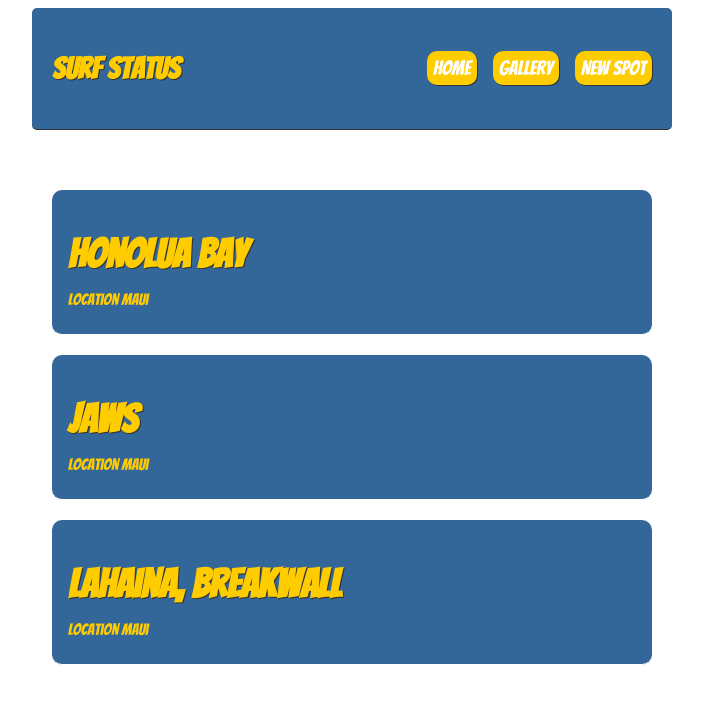
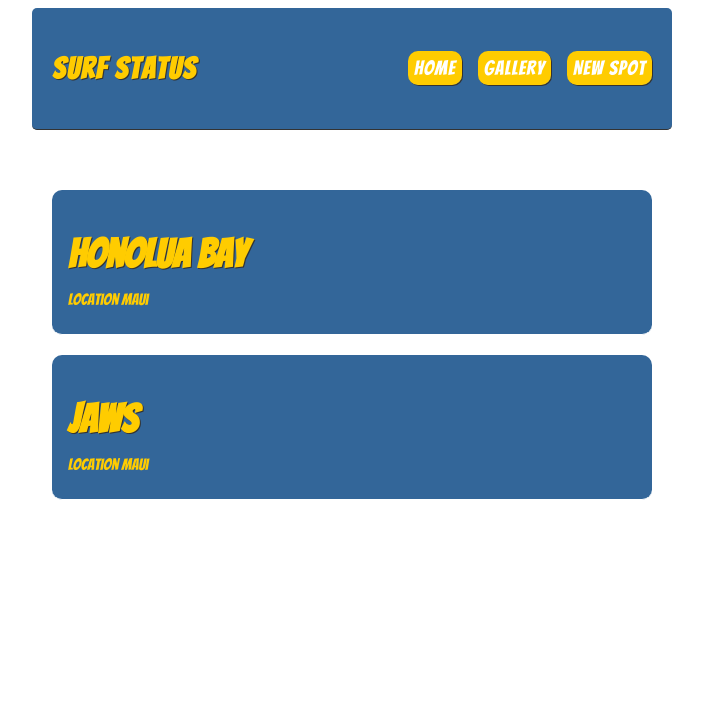
Before and after one commit to Jvertt/surf-status, a React (Create React App) app: page / in a window 1280 px wide. Shown: the top 704 px of the page, without its empty margins (288-991 px from the left). Built offline with nearby package versions, Linux system fonts and the light colour scheme; data requests are answered from the project's data file.

Commit message:
working on refactoring fetch request

```diff
--- a/db.json
+++ b/db.json
@@ -1,25 +1,18 @@
 {
   "spots": [
     {
-      "title": "Honolua bay",
-      "image": "https://www.perfectwavetravel.com/wp-content/uploads/2019/12/PNG-TheSlab.jpg",
-      "body": "World famous surf spot",
+      "title": "Honolua Bay",
+      "image": "https://b1972687.smushcdn.com/1972687/wp-content/uploads/2021/09/Honolua-Bay-Post-5-3.jpg?lossy=1&strip=1&webp=1",
+      "body": "World Famous!",
       "location": "Maui",
       "id": 1
     },
     {
       "title": "Jaws",
-      "image": "https://www.perfectwavetravel.com/wp-content/uploads/2019/12/PNG-TheSlab.jpg",
-      "body": "biggest waves in the world",
+      "image": "https://a.espncdn.com/photo/2016/0125/r47177_1600x1014xx.jpg",
+      "body": "Biggest Waves in the world!",
       "location": "Maui",
       "id": 2
-    },
-    {
-      "title": "Lahaina, Breakwall",
-      "image": "https://www.perfectwavetravel.com/wp-content/uploads/2019/12/PNG-TheSlab.jpg",
-      "body": "Fun beginner spot",
-      "location": "Maui",
-      "id": 3
     }
   ]
 }
--- a/src/App.js
+++ b/src/App.js
@@ -1,39 +1,53 @@
 import React from "react";
+import { useState, useEffect } from "react";
 import "./index.css";
-import Home from "./Home"
-import NavBar from "./NavBar"
+import Home from "./Home";
+import NavBar from "./NavBar";
 import SurfSpot from "./SurfSpot";
 import Gallery from "./Gallery";
 import NewSpot from "./NewSpot";
-import { BrowserRouter as Router, Route, Switch} from "react-router-dom";
+import { BrowserRouter as Router, Route, Switch } from "react-router-dom";
 import SurfDetails from "./SurfDetails";
 
+function App() {
+  const [data, setData] = useState(null);
 
-function App() {
-  const title="Welcome to Surf Status"
+  useEffect(() => {
+    fetch("http://localhost:3000/spots")
+      .then((res) => res.json())
+      .then((spots) => setData(spots));
+  }, []);
+
+  const handleAdd = (object) => {
+    setData([...data, object]);
+  };
+  const handleDelete = (id) => {
+    const filtered = data.filter((spot) => spot.id != id);
+    setData(filtered);
+  };
+
   return (
     <Router>
       <div className="App">
-        <NavBar/>
+        <NavBar />
         <div className="content">
           <Switch>
             <Route exact path="/">
-              <Home />
+              <Home data={data} />
             </Route>
             <Route path="/Gallery">
-              <Gallery />
+              <Gallery data={data} />
             </Route>
             <Route path="/NewSpot">
-              <NewSpot />
+              <NewSpot handleAdd={handleAdd} />
             </Route>
             <Route path="/spots/:id">
-              <SurfDetails />
+              <SurfDetails handleDelete={handleDelete} />
             </Route>
           </Switch>
-       </div>
+        </div>
       </div>
     </Router>
-
   );
 }
 
--- a/src/Gallery.js
+++ b/src/Gallery.js
@@ -1,12 +1,14 @@
-import image from "./mysurf.jpeg";
+import GalleryCard from "./GalleryCard";
 
-const Gallery = () => {
+const Gallery = ({data}) => {
 
+    // {data.map(spot => console.log(spot))}
 
     return (
         <div className="gallery">
-            <img src={image} alt="Honolua Bay" />
-            <h2 className="title">Honolua Bay</h2>
+            {data ? data.map((spot) => {
+                return <GalleryCard key={spot.id} data={spot} />
+            }): null}
         </div>
     );
 }
--- /dev/null
+++ b/src/GalleryCard.js
@@ -0,0 +1,12 @@
+const GalleryCard = ({data}) => {
+    return (
+        <div className="gallery-card">
+            <img src={data.image} alt={data.title} />
+            <br/><br/>
+            <label> {data.title}</label>
+            {/* <h2> {data.body} </h2> */}
+        </div>
+    );
+}
+
+export default GalleryCard;
--- a/src/Home.js
+++ b/src/Home.js
@@ -1,16 +1,16 @@
     import SurfSpot from './SurfSpot'
     import useFetch from "./useFetch";
 
-    const Home = () => {
-    const { data: spots, isLoading, error} = useFetch('http://localhost:3000/spots')
+    const Home = ({data}) => {
+    // const { data: spots, isLoading, error} = useFetch('http://localhost:3000/spots')
 
 
 
         return(
             <div className="home">
-                { error && <div> {error} </div>}
-                { isLoading && <div> Loading... </div>}
-                {spots && <SurfSpot spots={spots} />}
+                {/* { error && <div> {error} </div>}
+                { isLoading && <div> Loading... </div>} */}
+                {data && <SurfSpot spots={data} />}
             </div>
         )
     }
--- a/src/NewSpot.js
+++ b/src/NewSpot.js
@@ -2,17 +2,17 @@ import { useState } from "react";
 import { useHistory } from "react-router-dom";
 
 
-const NewSpot = () => {
+const NewSpot = ({handleAdd}) => {
     const [title, setTitle] = useState('');
+    const [image, setImage] = useState('')
     const [body, setBody] = useState('');
     const [location, setLocation] = useState('Maui');
     const [isPending, setisPending] = useState(false);
     const redirect = useHistory()
 
     const handleSubmit = (e) => {
-        e.preventDefault();
-        const spot = {title, body,location};
-
+        const spot = {title, image, body,location};
+        e.preventDefault()
         setisPending(true)
 
         fetch('http://localhost:3000/spots', {
@@ -20,11 +20,10 @@ const NewSpot = () => {
             headers: {"Content-Type": "application/json" },
             body: JSON.stringify(spot)
         }).then(() => {
-            console.log('new spot')
-            setisPending(false);
             redirect.push('/')
         })
 
+        handleAdd(spot)
 
     }
 
@@ -39,6 +38,12 @@ const NewSpot = () => {
             value={title}
             onChange={ (e) => setTitle(e.target.value)}
             />
+            <label> Image </label>
+            <textarea
+            required
+            value ={image}
+            onChange={ (e) => setImage(e.target.value)}
+            ></textarea>
             <label> Surf body</label>
             <textarea
             required
--- a/src/SurfDetails.js
+++ b/src/SurfDetails.js
@@ -1,7 +1,7 @@
 import { useParams, useHistory} from "react-router-dom/cjs/react-router-dom";
 import useFetch from "./useFetch";
 
-const SurfDetails = () => {
+const SurfDetails = ({handleDelete}) => {
     const { id } = useParams();
     const { data: spot, error, isLoading} = useFetch('http://localhost:3000/spots/' + id)
     const redirect = useHistory();
@@ -12,6 +12,7 @@ const SurfDetails = () => {
         }).then(() => {
             redirect.push('/');
         })
+        handleDelete(id)
     }
     return (
         <div className="surf-details">
--- a/src/index.css
+++ b/src/index.css
@@ -9,6 +9,7 @@
 
 /* navbar styles */
 .navbar {
+  letter-spacing: 1px;
   font-size: 20px;
   font-family: 'Bangers', cursive;
   padding: 20px;
@@ -22,6 +23,7 @@
 }
 
 .navbar h1 {
+  letter-spacing: 1.5px;
   /* font-size: ; */
   color: #ffcc00;
   text-shadow: 1px 1px #333;
@@ -145,20 +147,44 @@
   cursor: pointer;
 }
 
-.gallery img {
+.gallery div{
   border: 20px solid #fff;
   border-bottom-width: 80px;
   box-shadow: 0px 10px 20px rgba(0, 0, 0, 0.4);
   background-color: #fff;
   border-radius: 10px;
-  margin-left: 50px;
-  margin-right: 50px;
+  margin: auto;
+  width: 500px;
+  height: 400px;
+  object-fit: cover;
+  margin-bottom: 20px;
+}
+.gallery img{
+  margin: auto;
   width: 500px;
   height: 400px;
   object-fit: cover;
 }
 
-.label {
+.gallery-card{
   text-align: center;
+  font-family: 'Bangers', cursive;
+  font-size: 1.2rem;
+  color: #fff;
+  background-color: #ffcc00;
+  padding: 10px 20px;
+  border-radius: 10px;
+}
 
+.gallery-card label{
+  letter-spacing: 1.5px;
+  font-family: 'Bangers', cursive;
+  /* background: #336699; */
+  font-size: 30px;
+  color: #ffcc00;
+  text-shadow: 1px 1px #333;
+  border: 0;
+  padding: 10px;
+  /* border-radius: px; */
+  cursor: pointer;
 }
```
Also changed, not shown: src/mysurf.jpeg (deleted).
